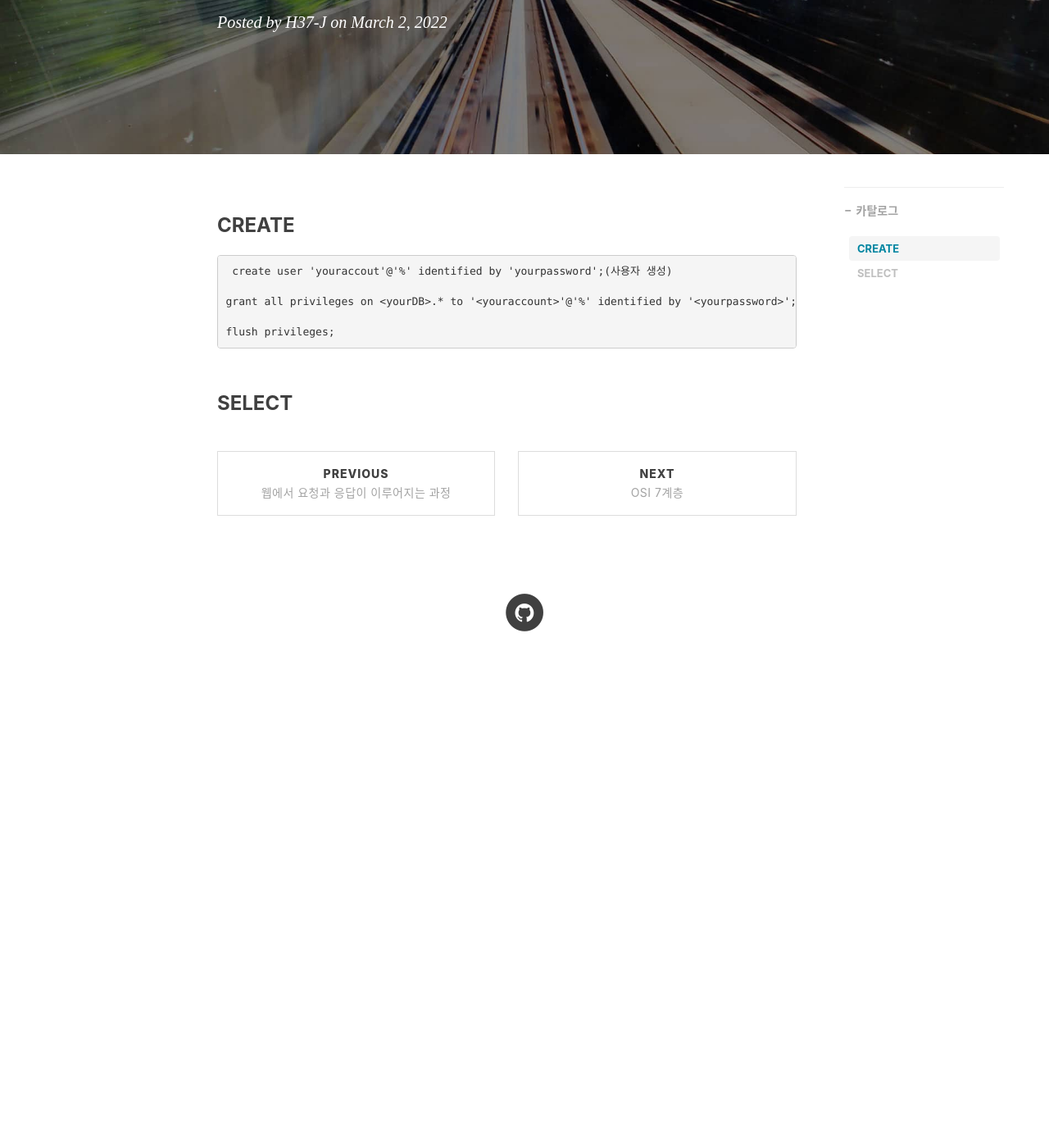
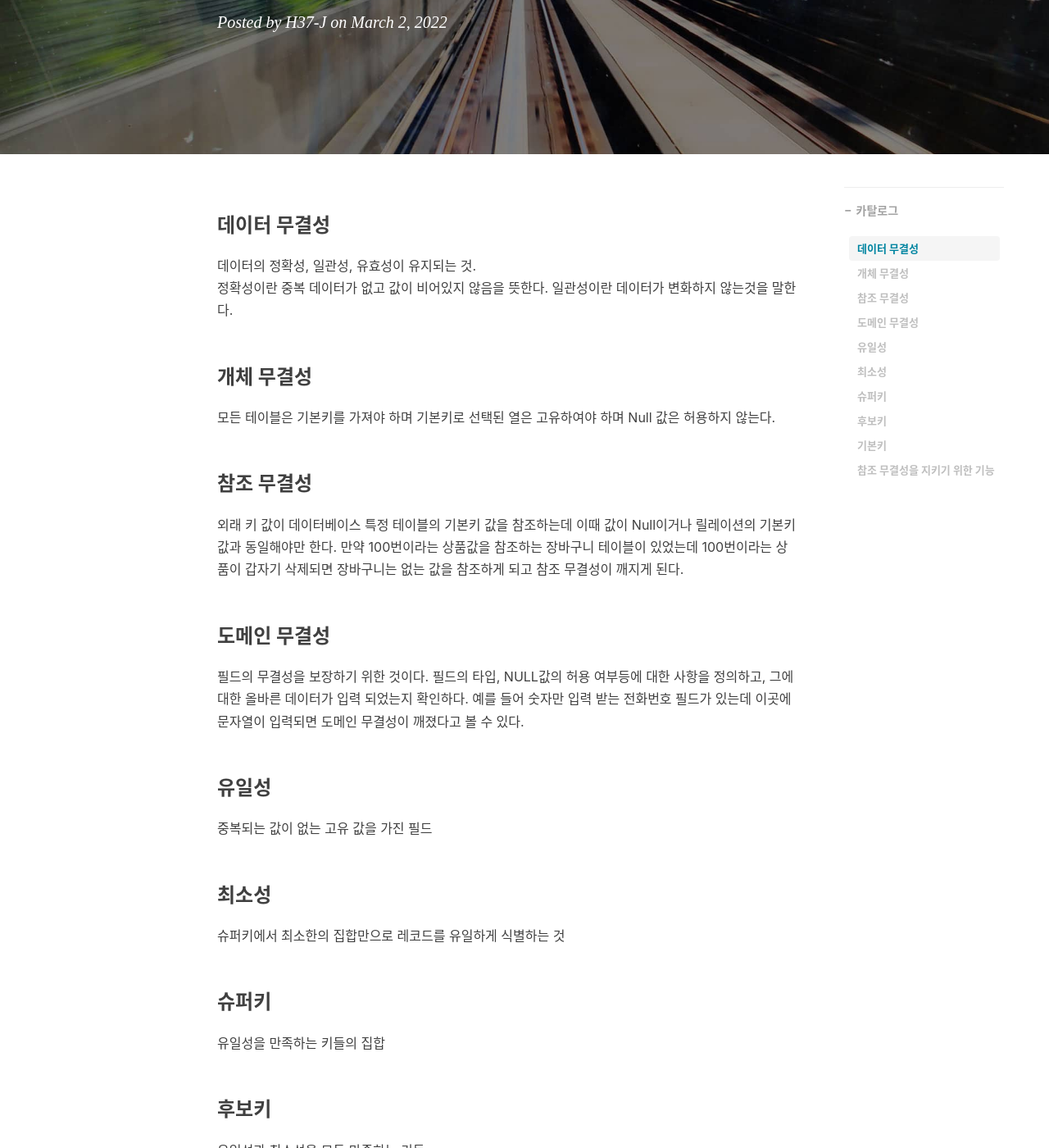
Before and after one commit to H37-J/H37-J.github.io, a Jekyll site: the page built from _posts/database/2022-03-02-mysql(1).markdown, in a window 1280 px wide and 1400 px high, scrolled down 335 px. Shown: the whole window at 82% size. Built offline with Jekyll 4.4.1, drawn with Linux system fonts in a browser that asks for light colours; nearby versions of some CDN libraries; comment, search, counter and statistics services are not loaded; before the commit the page ends 1202 px from its top, so only the background shows below that; some of the changed text lies outside the part shown.

Commit message:
포스팅 업데이트

````diff
--- a/_posts/database/2022-03-02-mysql(1).markdown
+++ b/_posts/database/2022-03-02-mysql(1).markdown
@@ -1,7 +1,7 @@
 ---
 layout:     post
-title:      "데이터베이스"
-subtitle:   "데이터베이에 대한 정리"
+title:      "무결성이란?"
+subtitle:   "데이터베이스 무결성에 대하여"
 author:     "H37-J"
 header-img: "img/post-bg-2015.jpg"
 catalog: true
@@ -9,14 +9,45 @@ tags:
     - mysql
 ---
 
-### CREATE
+### 데이터 무결성
 
-```mysql
- create user 'youraccout'@'%' identified by 'yourpassword';(사용자 생성)
+데이터의 정확성, 일관성, 유효성이 유지되는 것.
+정확성이란 중복 데이터가 없고 값이 비어있지 않음을 뜻한다. 일관성이란 데이터가 변화하지 않는것을 말한다.
 
-grant all privileges on <yourDB>.* to '<youraccount>'@'%' identified by '<yourpassword>';(권한 부여)
+### 개체 무결성
 
-flush privileges;
-```
+모든 테이블은 기본키를 가져야 하며 기본키로 선택된 열은 고유하여야 하며 Null 값은 허용하지 않는다.
 
-### SELECT
+### 참조 무결성
+
+외래 키 값이 데이터베이스 특정 테이블의 기본키 값을 참조하는데 이때 값이 Null이거나 릴레이션의 기본키 값과 동일해야만 한다. 만약 100번이라는 상품값을 참조하는 장바구니 테이블이 있었는데 100번이라는 상품이 갑자기 삭제되면 장바구니는 없는 값을 참조하게 되고 참조 무결성이 깨지게 된다.
+
+### 도메인 무결성
+
+필드의 무결성을 보장하기 위한 것이다. 필드의 타입, NULL값의 허용 여부등에 대한 사항을 정의하고, 그에 대한 올바른 데이터가 입력 되었는지 확인하다. 예를 들어 숫자만 입력 받는 전화번호 필드가 있는데 이곳에 문자열이 입력되면 도메인 무결성이 깨졌다고 볼 수 있다.
+
+### 유일성
+
+중복되는 값이 없는 고유 값을 가진 필드
+
+### 최소성
+
+슈퍼키에서 최소한의 집합만으로 레코드를 유일하게 식별하는 것
+
+### 슈퍼키
+
+유일성을 만족하는 키들의 집합
+
+### 후보키
+
+유일성과 최소성을 모두 만족하는 키들
+
+### 기본키
+
+후보키중에 선택되어진 키
+
+### 참조 무결성을 지키기 위한 기능
+
+RESTRICTED: 레코드를 변경 또는 삭제하고자 할 때 해당 레코드를 참조하고 있는 개체가 있다면, 롤백을 실행한다.
+
+CASCADE: 레코드를 변경 또는 삭제하면, 해당 레코드를 참조하고 있는 개체도 같이 참조, 변경된다.
````
Also changed, not shown: _posts/database/2022-03-01-mysql.markdown (added, +26 -0 lines), _posts/database/2022-03-03-normalization.markdown (added, +28 -0 lines), _posts/spring/2022-09-08-spring(1).markdown (+8 -3 lines), _posts/spring/2022-10-01-spring-aop-log.markdown (added, +159 -0 lines).
